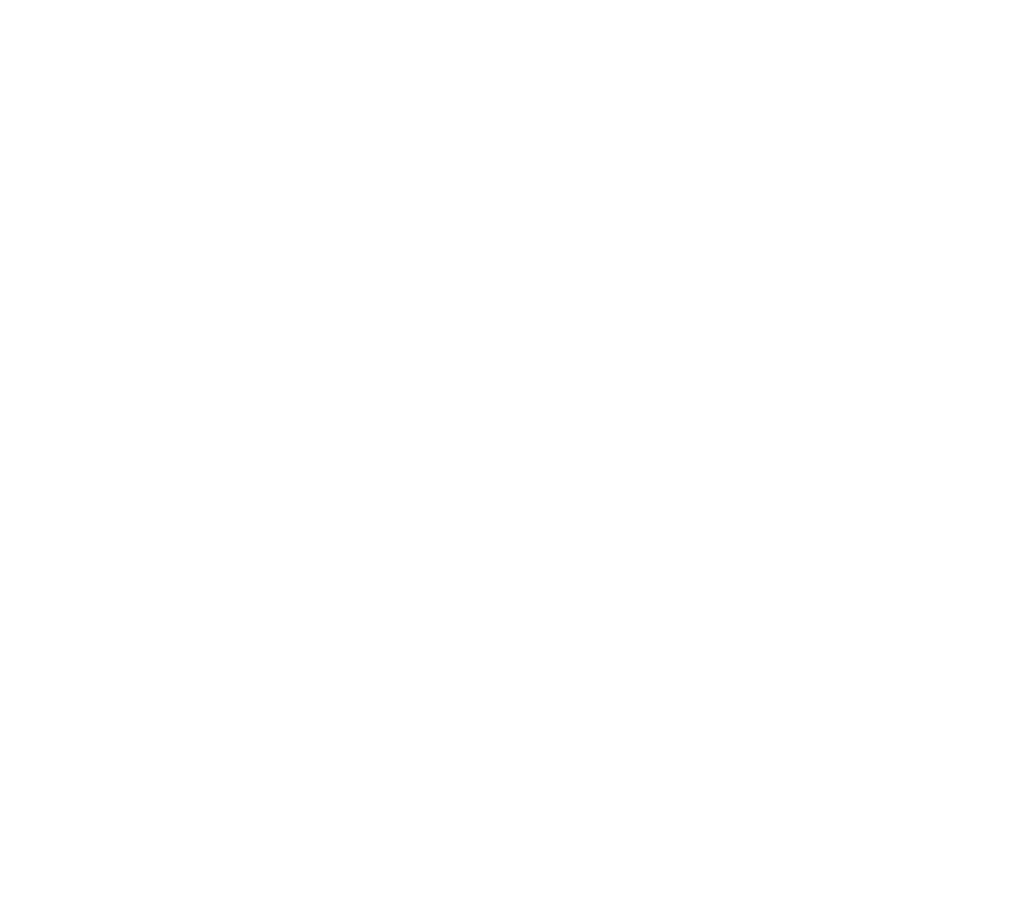
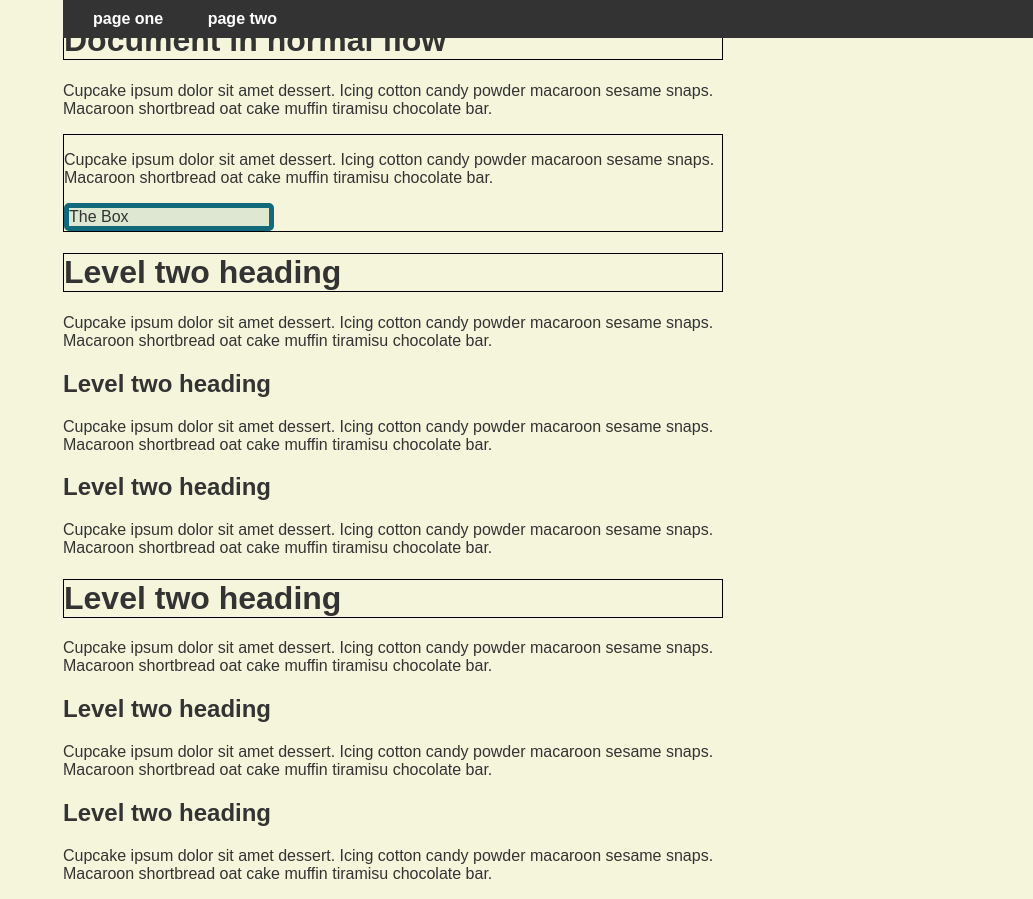
Before and after one commit to DezsoHorsi/w3-practice, a plain HTML site: page frontend/index.html in a window 1280 px wide. Shown: the whole page, without its empty margins (247-1280 px from the left). Before the commit the page ends 800 px from the top, so only its background shows below. Drawn offline with Linux system fonts and the light colour scheme.

Commit message:
practicing

```diff
--- a/frontend/index.html
+++ b/frontend/index.html
@@ -5,8 +5,37 @@
 	<meta http-equiv="X-UA-Compatible" content="IE=edge">
 	<meta name="viewport" content="width=device-width, initial-scale=1.0">
 	<title>This is FRONTEND</title>
+	<link rel="stylesheet" href="style.css">
 </head>
 <body>
-	<div id="root"></div>
+	<h1>Document in normal flow</h1>
+
+	<p>Cupcake ipsum dolor sit amet dessert. Icing cotton candy powder macaroon sesame snaps. Macaroon shortbread oat cake muffin tiramisu chocolate bar.</p>
+
+	<nav class="main">
+		<ul>
+			<li><a href="">page one</a></li>
+			<li><a href="">page two</a></li>
+		</ul>
+	</nav>
+
+	<div class="wrapper">
+
+		<p>Cupcake ipsum dolor sit amet dessert. Icing cotton candy powder macaroon sesame snaps. Macaroon shortbread oat cake muffin tiramisu chocolate bar.</p>
+
+		<div class="box">The Box</div>
+</div>
+	<h1>Level two heading</h1>
+	<p>Cupcake ipsum dolor sit amet dessert. Icing cotton candy <span>powder macaroon sesame</span> snaps. Macaroon shortbread oat cake muffin tiramisu chocolate bar.</p>
+	<h2>Level two heading</h2>
+	<p>Cupcake ipsum dolor sit amet dessert. Icing cotton candy powder macaroon sesame snaps. Macaroon shortbread oat cake muffin tiramisu chocolate bar.</p>
+	<h2>Level two heading</h2>
+	<p>Cupcake ipsum dolor sit amet dessert. Icing cotton candy powder macaroon sesame snaps. Macaroon shortbread oat cake muffin tiramisu chocolate bar.</p>
+	<h1>Level two heading</h1>
+	<p>Cupcake ipsum dolor sit amet dessert. Icing cotton candy <span>powder macaroon sesame</span> snaps. Macaroon shortbread oat cake muffin tiramisu chocolate bar.</p>
+	<h2>Level two heading</h2>
+	<p>Cupcake ipsum dolor sit amet dessert. Icing cotton candy powder macaroon sesame snaps. Macaroon shortbread oat cake muffin tiramisu chocolate bar.</p>
+	<h2>Level two heading</h2>
+	<p>Cupcake ipsum dolor sit amet dessert. Icing cotton candy powder macaroon sesame snaps. Macaroon shortbread oat cake muffin tiramisu chocolate bar.</p>
 </body>
 </html>
--- /dev/null
+++ b/frontend/style.css
@@ -0,0 +1,77 @@
+body {
+  font-family: lem Tahoma, sans-serif;
+  background-color: beige;
+  color: #333;
+  max-width: 660px;
+  margin: 0 auto;
+}
+
+h1 {
+  border: 1px solid black;
+}
+
+/*ezzel csak kiemeltünk egy szövegrészt
+span {
+  background-color: orange;
+  margin: 5px;
+  padding: 5px;
+}
+*/
+
+.box {
+  border: 5px solid rgb(17, 105, 121);
+  background-color: rgb(17, 105, 121, 0.1);
+  border-radius: 5px;
+  width: 200px;
+  /*position: absolute; ezzel kimegy a flow-ból
+  left: 30px;
+  top: 30px;*/
+
+  /*float: right; jobbra rendezzük floatba
+  margin-right: 10px;
+  height: 200px;*/
+  /*position: fixed; /* box elem fix lesz ott marad a gördítéskor*/
+  /*position: absolute; /* viewporthoz viszonyított */
+  /*position: relative;*/
+  top: 30px;
+  left: 30px;
+
+}
+
+.wrapper {
+  border: 1px solid black;
+  /*position: relative;*/
+}
+
+h2 {
+  /*clear: both; ezzel a flow folyik tovább, nem veszik figyelembe a floatot */
+}
+
+/* position static defaultból megvan, nem nagyon használjuk css-ben.
+
+*/
+
+.main ul {
+  list-style: none;
+  margin: 0;
+  padding: 10px;
+
+}
+
+.main li {
+  display: inline-block;
+  padding: 0 20px;
+}
+
+.main a {
+  color: white;
+  font-weight: bold;
+  text-decoration: none;
+}
+
+nav.main {
+  background-color: #333;
+  width: 100%;
+  position: fixed /*sticky*/;
+  top: 0;
+}
```
